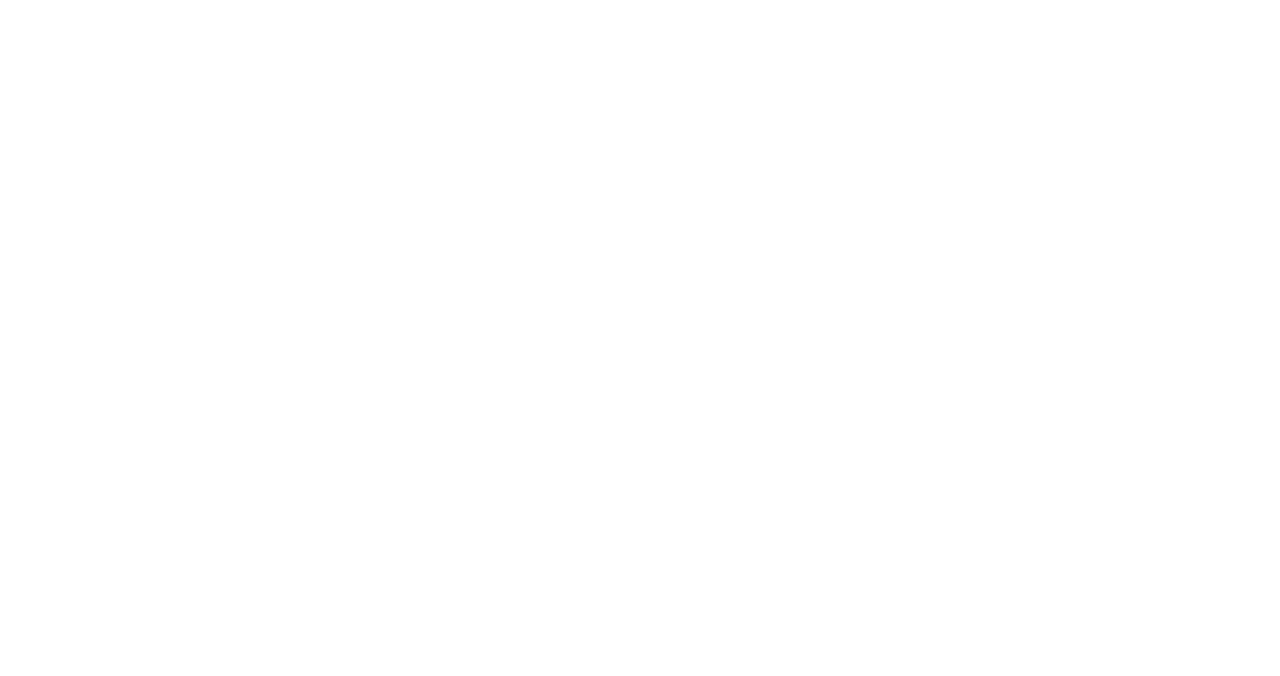
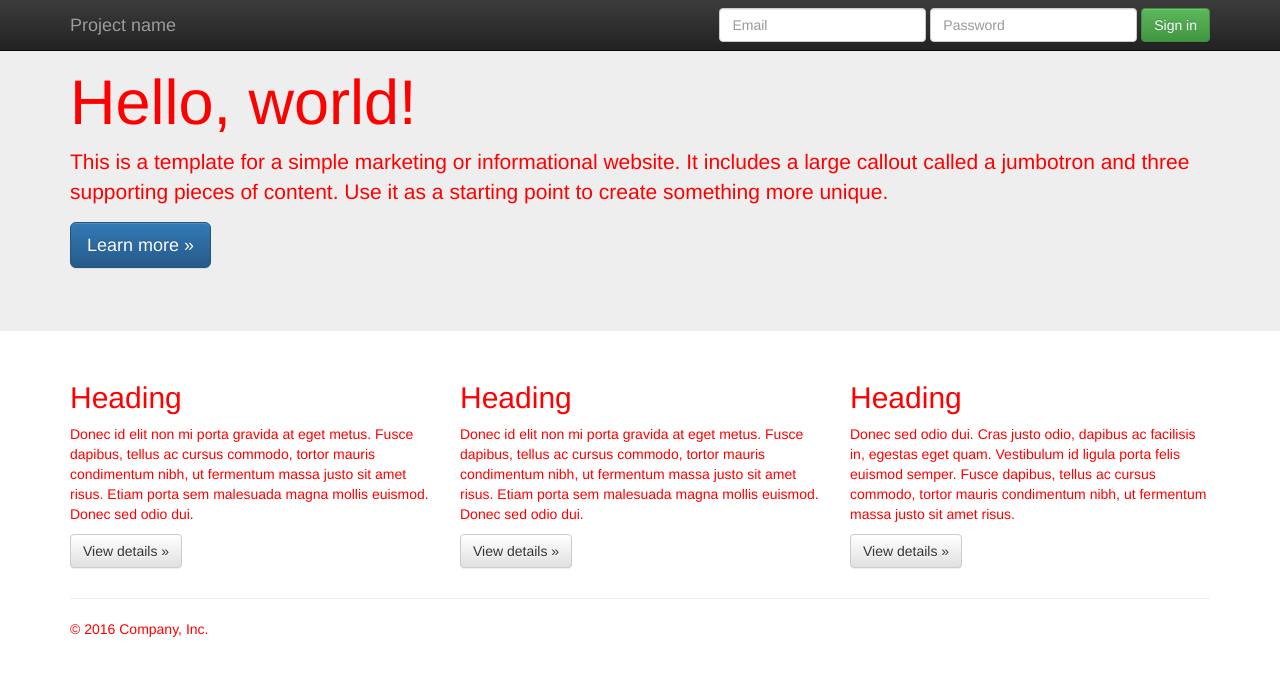
Before and after one commit to xarala221/djangoapp, a Django app: page / in a window 1280 px wide. Before the commit the part shown is empty. Shown: the top 676 px of the page. Run offline with Django 3.2, Linux system fonts and the light colour scheme; some libraries are stand-ins or nearby versions.

Commit message:
new landing page

```diff
--- /dev/null
+++ b/live-static/static-root/css/main.css
@@ -0,0 +1,3 @@
+body {
+    color: red;
+}
--- a/live-static/static-root/main.css
+++ b/live-static/static-root/main.css
@@ -1,3 +1,4 @@
 body {
-    color: red;
-}
+    padding-top: 50px;
+    padding-bottom: 20px;
+  }
--- a/pages/templates/pages/home.html
+++ b/pages/templates/pages/home.html
@@ -2,5 +2,66 @@
 
 
 {% block content %}
+<body>
 
+        <nav class="navbar navbar-inverse navbar-fixed-top">
+          <div class="container">
+            <div class="navbar-header">
+              <button type="button" class="navbar-toggle collapsed" data-toggle="collapse" data-target="#navbar" aria-expanded="false" aria-controls="navbar">
+                <span class="sr-only">Toggle navigation</span>
+                <span class="icon-bar"></span>
+                <span class="icon-bar"></span>
+                <span class="icon-bar"></span>
+              </button>
+              <a class="navbar-brand" href="#">Project name</a>
+            </div>
+            <div id="navbar" class="navbar-collapse collapse">
+              <form class="navbar-form navbar-right">
+                <div class="form-group">
+                  <input type="text" placeholder="Email" class="form-control">
+                </div>
+                <div class="form-group">
+                  <input type="password" placeholder="Password" class="form-control">
+                </div>
+                <button type="submit" class="btn btn-success">Sign in</button>
+              </form>
+            </div><!--/.navbar-collapse -->
+          </div>
+        </nav>
+
+        <!-- Main jumbotron for a primary marketing message or call to action -->
+        <div class="jumbotron">
+          <div class="container">
+            <h1>Hello, world!</h1>
+            <p>This is a template for a simple marketing or informational website. It includes a large callout called a jumbotron and three supporting pieces of content. Use it as a starting point to create something more unique.</p>
+            <p><a class="btn btn-primary btn-lg" href="#" role="button">Learn more &raquo;</a></p>
+          </div>
+        </div>
+
+        <div class="container">
+          <!-- Example row of columns -->
+          <div class="row">
+            <div class="col-md-4">
+              <h2>Heading</h2>
+              <p>Donec id elit non mi porta gravida at eget metus. Fusce dapibus, tellus ac cursus commodo, tortor mauris condimentum nibh, ut fermentum massa justo sit amet risus. Etiam porta sem malesuada magna mollis euismod. Donec sed odio dui. </p>
+              <p><a class="btn btn-default" href="#" role="button">View details &raquo;</a></p>
+            </div>
+            <div class="col-md-4">
+              <h2>Heading</h2>
+              <p>Donec id elit non mi porta gravida at eget metus. Fusce dapibus, tellus ac cursus commodo, tortor mauris condimentum nibh, ut fermentum massa justo sit amet risus. Etiam porta sem malesuada magna mollis euismod. Donec sed odio dui. </p>
+              <p><a class="btn btn-default" href="#" role="button">View details &raquo;</a></p>
+           </div>
+            <div class="col-md-4">
+              <h2>Heading</h2>
+              <p>Donec sed odio dui. Cras justo odio, dapibus ac facilisis in, egestas eget quam. Vestibulum id ligula porta felis euismod semper. Fusce dapibus, tellus ac cursus commodo, tortor mauris condimentum nibh, ut fermentum massa justo sit amet risus.</p>
+              <p><a class="btn btn-default" href="#" role="button">View details &raquo;</a></p>
+            </div>
+          </div>
+
+          <hr>
+
+          <footer>
+            <p>&copy; 2016 Company, Inc.</p>
+          </footer>
+        </div> <!-- /container -->
 {% endblock content %}
--- a/templates/base.html
+++ b/templates/base.html
@@ -1,5 +1,6 @@
 <!DOCTYPE html>
 <html lang="en">
+    {% load staticfiles %}
   <head>
     <meta charset="utf-8">
     <meta http-equiv="X-UA-Compatible" content="IE=edge">
@@ -12,6 +13,7 @@
 
     <!-- Optional theme -->
 <link rel="stylesheet" href="https://maxcdn.bootstrapcdn.com/bootstrap/3.3.7/css/bootstrap-theme.min.css" integrity="sha384-rHyoN1iRsVXV4nD0JutlnGaslCJuC7uwjduW9SVrLvRYooPp2bWYgmgJQIXwl/Sp" crossorigin="anonymous">
+<link rel="stylesheet" href="{% static 'css/main.css' %}">
 
 
     <!-- HTML5 shim and Respond.js for IE8 support of HTML5 elements and media queries -->
@@ -24,7 +26,7 @@
   <body>
 
       {% block content %}
-      <h1>Hello, world!</h1>
+
       {% endblock content %}
 
 
```
Also changed, not shown: static/css/main.css (renamed from static/main.css).
